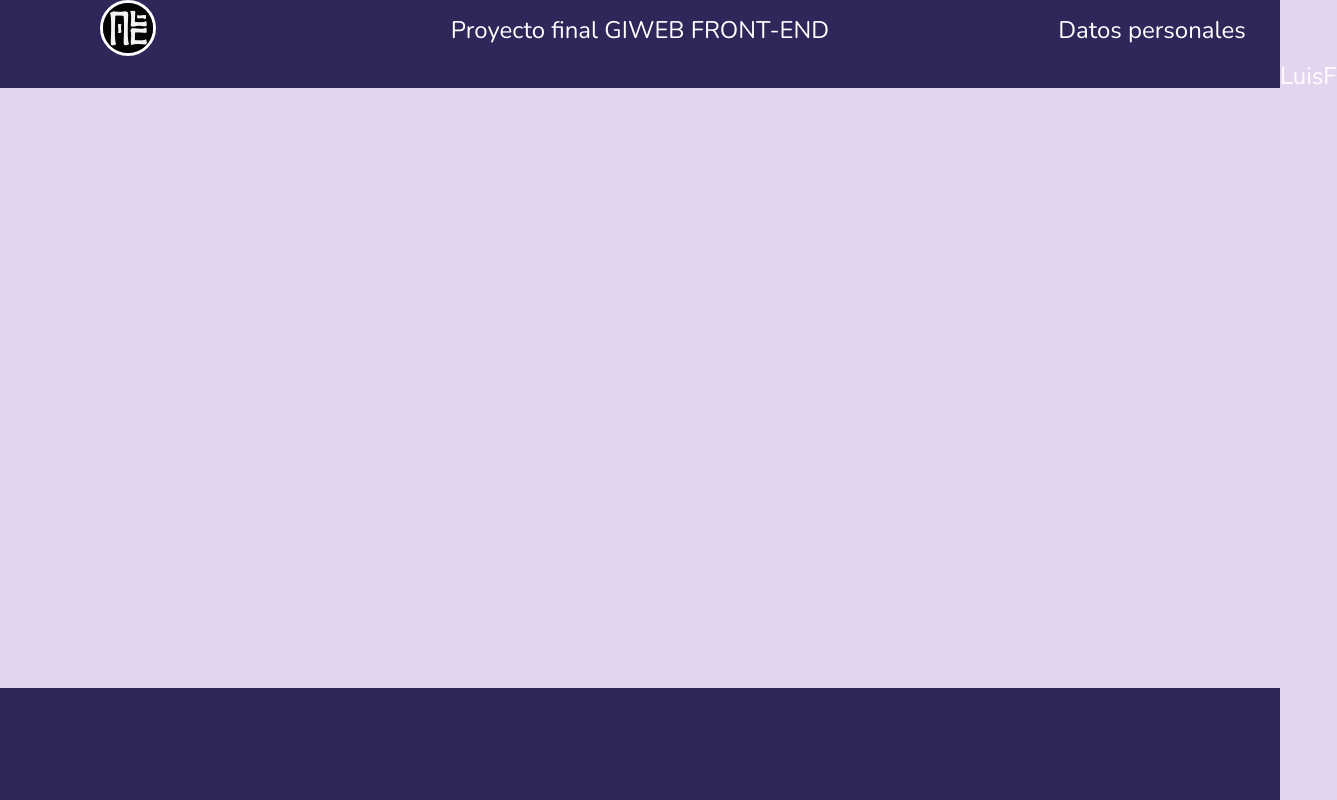
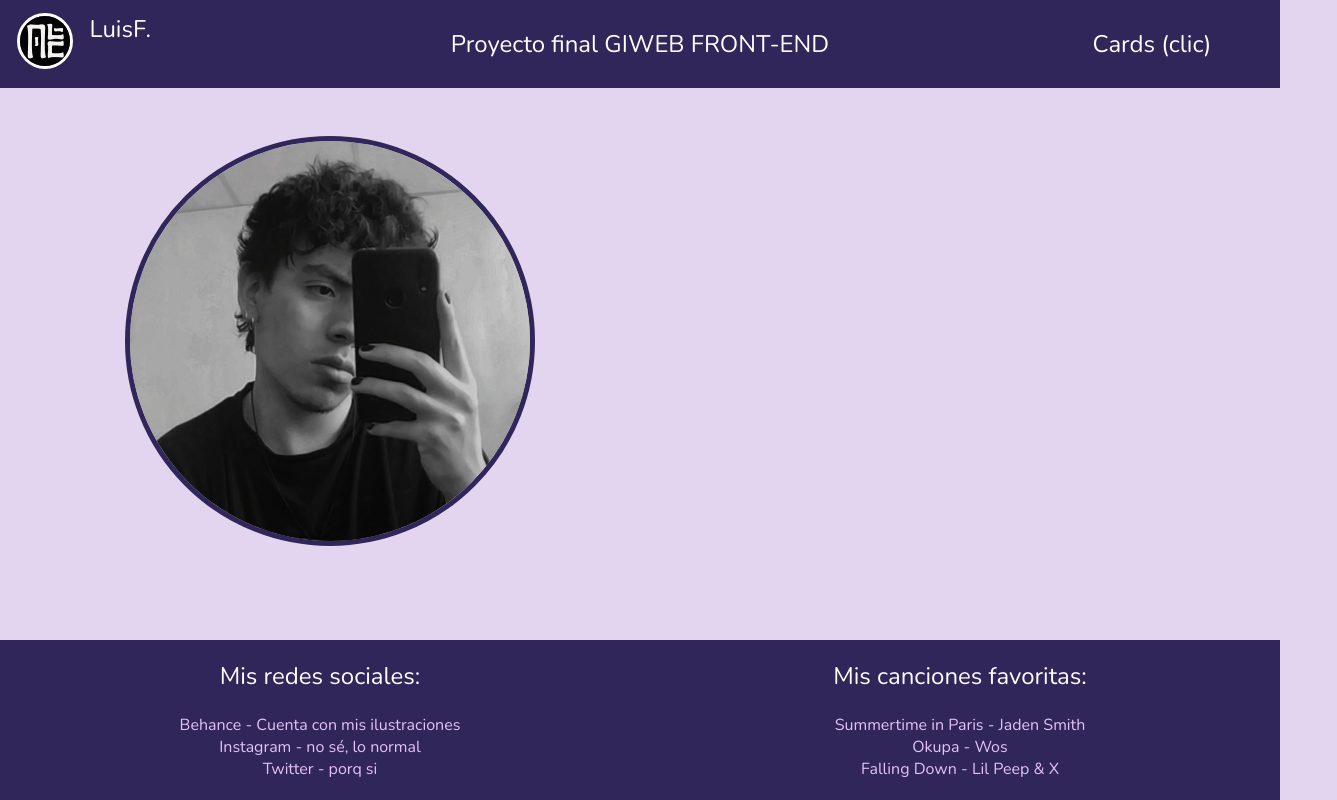
Before and after one commit to luchocorramo/Proyecto-final-GIWEB-FRONT-END, a plain HTML site: page Proyecto final/pages/personalData.html in a window 1280 px wide. Shown: the whole page, 1337 px wide, since content can reach past the window. Drawn offline with nearby package versions, Linux system fonts and the light colour scheme.

Commit message:
estetica y footer

```diff
--- a/Proyecto final/js/cositas.js
+++ b/Proyecto final/js/cositas.js
@@ -2,6 +2,11 @@ class Cards extends HTMLElement{
     constructor(){
         super();
     }
+
+    connectedCallback(){
+        this.innerHTML = "<div>a</div>";
+        this.style.backgroundColor = "blue";
+    }
 }
 
 customElements.define("app-cards",Cards);
--- a/Proyecto final/pages/personalData.html
+++ b/Proyecto final/pages/personalData.html
@@ -13,29 +13,63 @@
 
         <div class="navbar">
 
-            <div class="logo">
-                <img src="/img/logo.png" alt="">
-            </div>
+            <a  class="home" href="/pages/index.html" style="text-decoration: none;">
 
-            <div class="palabraL">
-                <label>LuisF</label>
-            </div>
+                <div class="logo">
+                    <img src="/img/logo.png" alt="">
+                </div>
+
+                <div class="palabraL">
+                    <label class="palabraL">LuisF.</label>
+                </div>
+
+            </a>
 
             <div class="tittle">
                 <label> Proyecto final GIWEB FRONT-END</label>
             </div>
 
             <div class="personalData">
-                <a href="/pages/personalData.html" style="text-decoration: none;">Datos personales</a>
+                <a href="/pages/index.html" style="text-decoration: none;">Cards (clic)</a>
             </div>
 
         </div>
 
-        <div class="cards">
+        <div class="containerDataP">
+
+            <div class="fotoDataP">
+                <img src="/img/IMG_20210208_190151_358.jpg" alt="">
+            </div>
+
+            <div class="name">
+
+            </div>
+
+            <div class="cod">
+
+            </div>
+
+            <div class="car">
+
+            </div>
 
         </div>
 
         <div class="footer">
+
+            <div class="colum1">
+                <label>Mis redes sociales:</label><br><br>
+                <a class="redes" href="" style="text-decoration: none;">Behance - Cuenta con mis ilustraciones</a><br>
+                <a class="redes" href="" style="text-decoration: none;">Instagram - no sé, lo normal</a><br>
+                <a class="redes" href="" style="text-decoration: none;">Twitter - porq si</a>
+            </div>
+
+            <div class="colum2">
+                <label>Mis canciones favoritas:</label><br><br>
+                <a class="redes" href="https://www.youtube.com/watch?v=8rL4jorQlXw" style="text-decoration: none;">Summertime in Paris - Jaden Smith</a><br>
+                <a class="redes" href="https://www.youtube.com/watch?v=MA5v9VNJ-2Q" style="text-decoration: none;">Okupa - Wos</a><br>
+                <a class="redes" href="https://www.youtube.com/watch?v=-jRKsiAOAA8" style="text-decoration: none;">Falling Down - Lil Peep & X</a>
+            </div>
 
         </div>
 
--- a/Proyecto final/styles/styles.css
+++ b/Proyecto final/styles/styles.css
@@ -2,6 +2,7 @@ body, html{
     margin: 0;
     padding: 0;
     background-color: rgb(227, 212, 240);
+    font-family: 'Nunito', sans-serif;
 }
 
 :root{
@@ -33,17 +34,23 @@ label{
 .home{
     grid-area: home;
     display: grid;
-    grid-template-columns: 40% 60%;
-    grid-template-areas: "logutio palabrita";
+    grid-template-columns: 35% 65%;
+    grid-template-areas: "loguito palabrita";
+    transition: 0.5s;
 }
 
+
+.logo{
+    margin: auto;
+    width: 100%;
+    grid-area: loguito;
+}
 .logo img{
     margin: auto;
     width: 50px;
     height: 50px;
     border-radius: 100%;
     border: 3px solid white;
-    grid-area: loguito;
     align-items: center;
     text-align: center;
     transition: 0.5s;
@@ -53,6 +60,7 @@ label{
     text-align: justify;
     transition: 0.5s;
     grid-area: palabrita;
+    align-items: center;
 }
 
 .tittle{
@@ -79,7 +87,7 @@ label{
 
 .personalData a:hover{
     margin: auto;
-    color: rgb(205, 253, 243);
+    color:  rgb(135, 251, 226);
     font-family: 'Nunito', sans-serif;
     font-size: 160%;
     text-align: center;
@@ -87,26 +95,87 @@ label{
     transition: 0.5s;
 }
 
+.home:hover{
+    padding: 3%;
+    background-color: var(--tColor);
+    transition: 0.5s;
+}
 
-.home:hover, .personalData:hover{
+.home label:hover{
+
+    color:  rgb(135, 251, 226);
+}
+.logo img:hover{
+    margin: auto;
+    width: 50px;
+    height: 50px;
+    border-radius: 100%;
+    border: 3px solid  rgb(135, 251, 226);
+    align-items: center;
+    text-align: center;
+    transition: 0.5s;
+}
+
+.personalData:hover{
     padding: 6.5%;
     background-color: var(--tColor);
     transition: 0.5s;
 }
 
+.contCards{
+    width: 90%;
+    height: 80%;
+
+}
+
 .cards{
-
+    width: 10rem;
+    height: 10rem;
+    border-radius: 25px;
+    background-color: white;
+    border: 3px solid var(--sColor);
 }
 
 .footer{
     width: 100%;
-    height: 7rem;
+    height: 10rem;
     background-color: var(--sColor);
     position:fixed;
     bottom:0;
     display: grid;
     grid-template-columns: 50% 50%;
     grid-template-areas: "col1 col2";
+}
+
+.redes{
+    color: rgb(229, 194, 245);
+    text-align: justify;
+}
+
+.containerDataP{
+    margin: auto;
+    margin-top: 3rem;
+    width: 97%;
+    height: 88%;
+    display: grid;
+    grid-template-columns: 40% 60%;
+    grid-template-columns: 50% 50%;
+    grid-template-areas: "foto nom nom"
+                         "foto cod carrera";
+}
+.fotoDataP{
+    align-items: center;
+    text-align: center;
+    margin: auto;
+}
+.fotoDataP img{
+    margin: auto;
+    width: 400px;
+    height: 400px;
+    border-radius: 100%;
+    border: 5px solid var(--sColor);
+    align-items: center;
+    text-align: center;
 }
 
 .colum1{
```
Also changed, not shown: Proyecto final/pages/index.html (+22 -13 lines), Proyecto final/img/IMG_20210208_190151_358.jpg (added).
